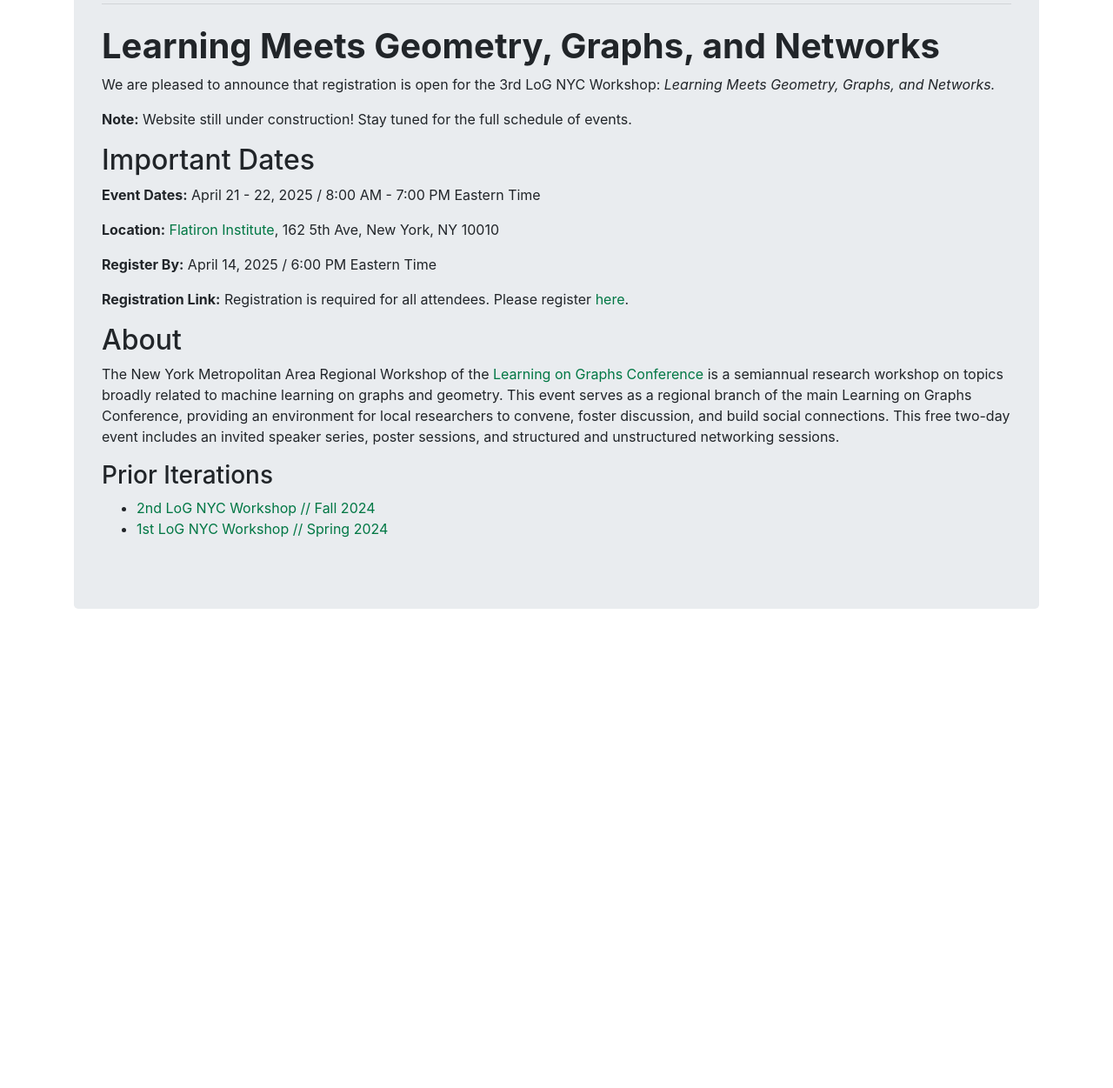
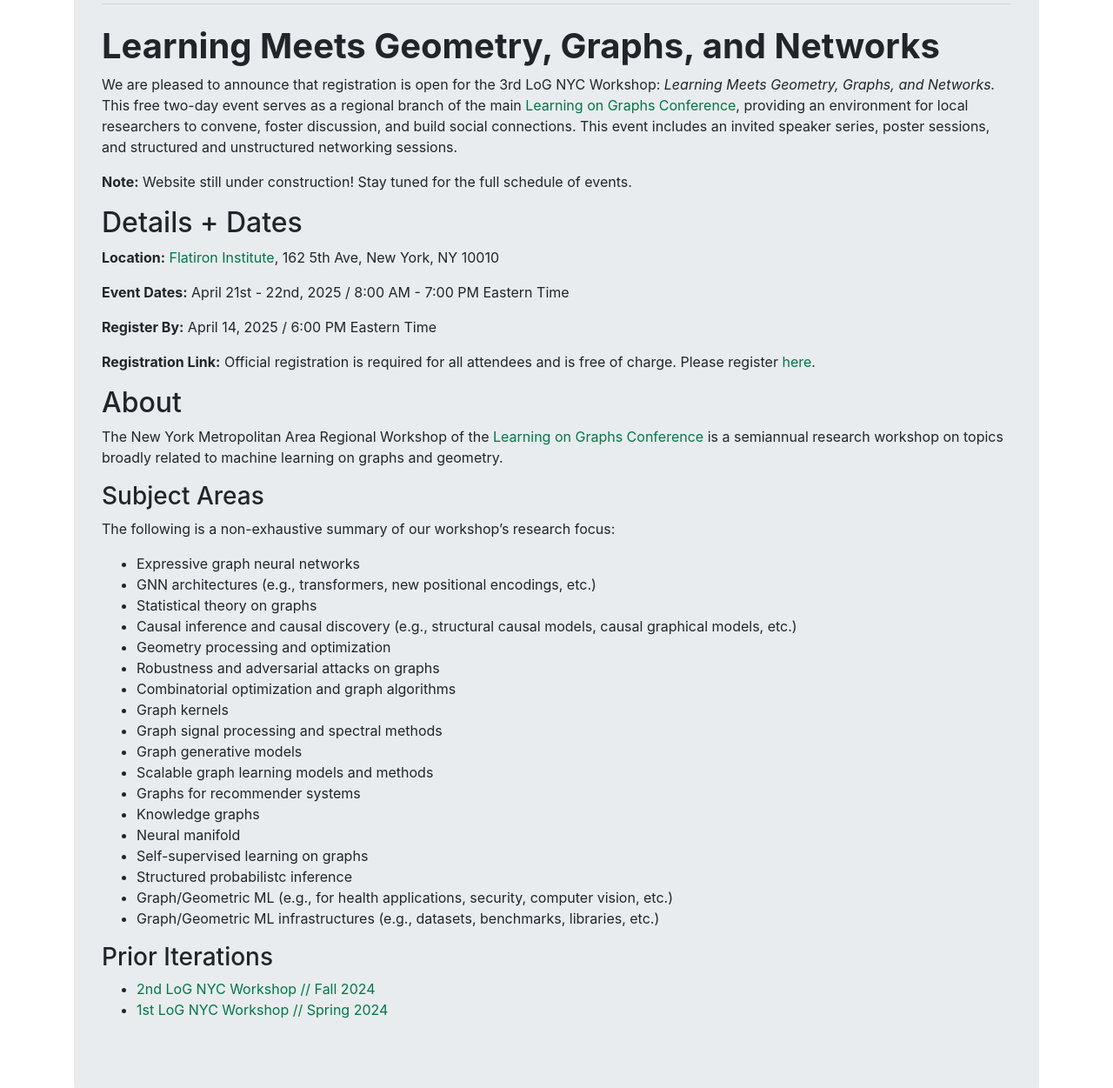
Before and after one commit to log-nyc/log-nyc.github.io, a Jekyll site: the page built from index.md, in a window 1280 px wide and 1400 px high, scrolled down 595 px. Shown: the part 149-1400 px from the top of the window at 87% size. Built offline with Jekyll 4.4.1, drawn with Linux system fonts in a browser that asks for light colours; our own code applies the rules of GitHub Pages for plain Markdown files; before the commit the page ends 1500 px from its top, so only the background shows below that.

Commit message:
update subject

```diff
--- a/index.md
+++ b/index.md
@@ -1,25 +1,48 @@
 
 # **Learning Meets Geometry, Graphs, and Networks**
 
-We are pleased to announce that registration is open for the 3rd LoG NYC Workshop: *Learning Meets Geometry, Graphs, and Networks.*
+We are pleased to announce that registration is open for the 3rd LoG NYC Workshop: *Learning Meets Geometry, Graphs, and Networks.* This free two-day event serves as a regional branch of the main [Learning on Graphs Conference](https://logconference.org/), providing an environment for local researchers to convene, foster discussion, and build social connections. This event includes an invited speaker series, poster sessions, and structured and unstructured networking sessions.
 
 **Note:** Website still under construction! Stay tuned for the full schedule of events.
 
 
-## Important Dates
-
-**Event Dates:** April 21 - 22, 2025 / 8:00 AM - 7:00 PM Eastern Time
+## Details + Dates
 
 **Location:** [Flatiron Institute](https://www.simonsfoundation.org/flatiron/), 162 5th Ave, New York, NY 10010
 
+**Event Dates:** April 21st - 22nd, 2025 / 8:00 AM - 7:00 PM Eastern Time
+
 **Register By:** April 14, 2025 / 6:00 PM Eastern Time
 
-**Registration Link:** Registration is required for all attendees. Please register [here](https://events.simonsfoundation.org/event/90116c4e-d87a-4943-8bb8-b3b92d0ff398/regProcessStep1:9d11078f-3ba9-4a4e-be59-4d82b9e7a8ca?RefId=Registration).
+**Registration Link:** Official registration is required for all attendees and is free of charge. Please register [here](https://events.simonsfoundation.org/event/90116c4e-d87a-4943-8bb8-b3b92d0ff398/regProcessStep1:9d11078f-3ba9-4a4e-be59-4d82b9e7a8ca?RefId=Registration).
 
 
 ## About
 
-The New York Metropolitan Area Regional Workshop of the [Learning on Graphs Conference](https://logconference.org/) is a semiannual research workshop on topics broadly related to machine learning on graphs and geometry. This event serves as a regional branch of the main Learning on Graphs Conference, providing an environment for local researchers to convene, foster discussion, and build social connections. This free two-day event includes an invited speaker series, poster sessions, and structured and unstructured networking sessions.
+The New York Metropolitan Area Regional Workshop of the [Learning on Graphs Conference](https://logconference.org/) is a semiannual research workshop on topics broadly related to machine learning on graphs and geometry.
+
+### Subject Areas
+
+The following is a non-exhaustive summary of our workshop's research focus:
+
+- Expressive graph neural networks
+- GNN architectures (e.g., transformers, new positional encodings, etc.)
+- Statistical theory on graphs
+- Causal inference and causal discovery (e.g., structural causal models, causal graphical models, etc.)
+- Geometry processing and optimization
+- Robustness and adversarial attacks on graphs
+- Combinatorial optimization and graph algorithms
+- Graph kernels
+- Graph signal processing and spectral methods
+- Graph generative models
+- Scalable graph learning models and methods
+- Graphs for recommender systems
+- Knowledge graphs
+- Neural manifold
+- Self-supervised learning on graphs
+- Structured probabilistc inference
+- Graph/Geometric ML (e.g., for health applications, security, computer vision, etc.)
+- Graph/Geometric ML infrastructures (e.g., datasets, benchmarks, libraries, etc.)
 
 ### Prior Iterations
 
```
